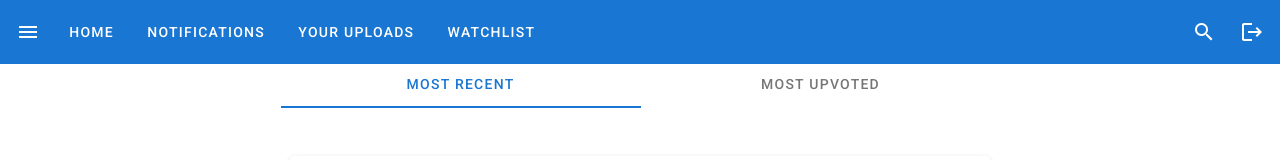
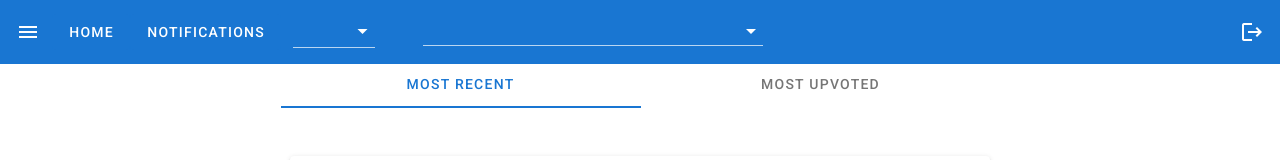
Before and after one commit to Rage-cmd/Educational-Repository, a Vue app in the folder frontend/client-app/: page / in a window 1280 px wide. Shown: the top 160 px of the page. Built offline with nearby package versions, Linux system fonts and the light colour scheme.

Commit message:
added search pallete

```diff
--- a/frontend/client-app/src/components/NavBar/NavBar.vue
+++ b/frontend/client-app/src/components/NavBar/NavBar.vue
@@ -20,15 +20,36 @@
                     </v-btn>
             <!-- </v-row> -->
 
+             <v-form pt-1>
+                 <v-row mt-3>
+                    <v-col :cols=3 >
+                        <v-container mt-5>
+
+                        <v-select
+                        :items="items"
+                        ></v-select>
+                        </v-container>
+                    </v-col>
+                 <v-col :cols=9>
+                     <v-container mt-6>
+
+                        <v-autocomplete
+                        mr-2
+                        chips
+                        small-chips
+                        dense
+                        multiple
+                        :items="suggestionOptions"
+                        ></v-autocomplete>
+                     </v-container>
+                 </v-col>
+                 </v-row>
+             </v-form>
+
             <v-spacer></v-spacer>
-
-                <v-btn icon>
-                    <v-icon>mdi-magnify</v-icon>
-                </v-btn>
-
-                <v-btn icon>
-                    <v-icon>mdi-logout</v-icon>
-                </v-btn>
+            <v-btn icon>
+                <v-icon>mdi-logout</v-icon>
+            </v-btn>
             </v-app-bar>
 
             <v-navigation-drawer
@@ -73,7 +94,9 @@ export default {
         },
         drawer: false,
         group: null,
-        navBarOptions:["Home","Notifications","Your Uploads","Watchlist"]
+        navBarOptions:["Home","Notifications"],
+        items:["Child Search","Tag","Post"],
+        suggestionOptions:["CN","OS", "Lingo"],
     })
 }
 </script>
```
